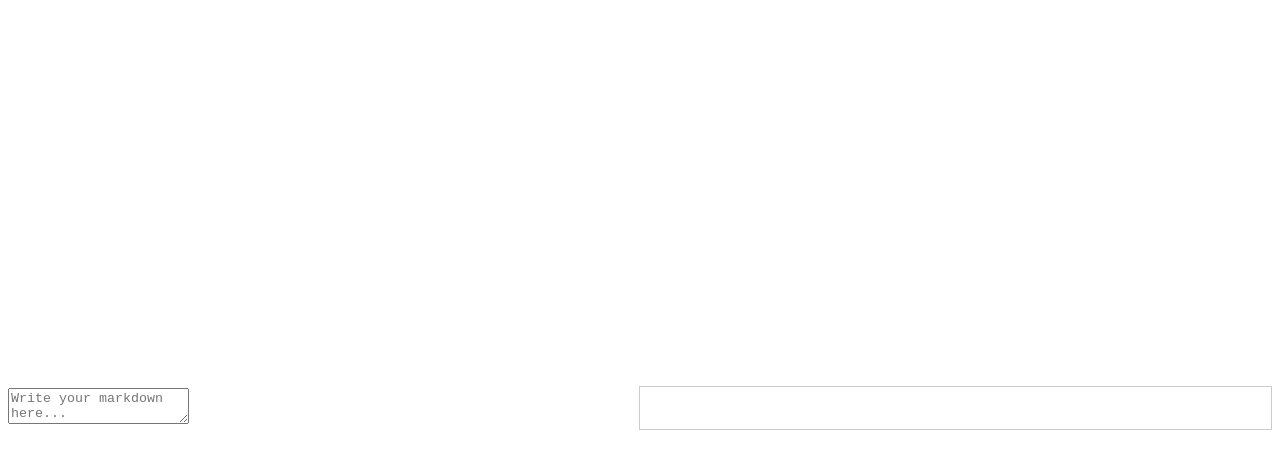
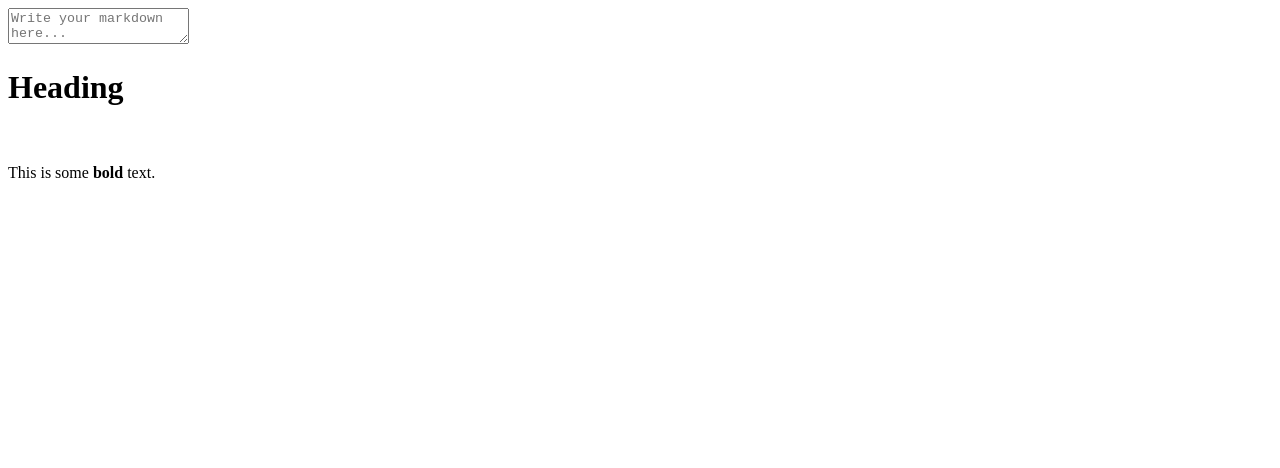
Before and after one commit to acciojob/markdown-ArbajAr7, a React app: page / in a window 1280 px wide. Shown: the top 468 px of the page. Built offline with nearby package versions, Linux system fonts and the light colour scheme.

Commit message:
ninth commit

```diff
--- a/src/components/App.js
+++ b/src/components/App.js
@@ -1,42 +1,40 @@
+
 import React, { useState, useEffect } from 'react';
 
-
-import './../styles/App.css';
-
-const App = () => {
+const MarkdownApp = () => {
   const [markdown, setMarkdown] = useState('');
-  const [isLoading, setIsLoading] = useState(false);
+  const [html, setHtml] = useState('');
 
   useEffect(() => {
-    // Simulate loading process
-    setIsLoading(true);
-    setTimeout(() => {
-      setIsLoading(false);
-    }, 2000);
+    // Convert markdown to HTML
+    const convertMarkdownToHtml = () => {
+      // Implement your own markdown to HTML conversion logic here
+      // For simplicity, let's just replace line breaks with <br> tags
+      return markdown.split('\n').map((line, index) => <div key={index}>{line}<br /></div>);
+    };
+
+    // Call the conversion function and update the HTML state
+    setHtml(convertMarkdownToHtml());
   }, [markdown]);
-
-  const handleMarkdownChange = (event) => {
-    setMarkdown(event.target.value);
-  };
 
   return (
     <div className="app">
-      <div className="textarea">
-        <textarea
-          value={markdown}
-          onChange={handleMarkdownChange}
-          placeholder="Write your markdown here..."
-        />
-      </div>
-      <div className="preview">
-        {isLoading ? (
-          <p className="loading">Loading...</p>
-        ) : (
-          <h1 dangerouslySetInnerHTML={{ __html: markdown }} />
-        )}
-      </div>
+      <textarea
+        className="textarea"
+        value={markdown}
+        onChange={(e) => setMarkdown(e.target.value)}
+        placeholder="Write your markdown here..."
+      />
+      <div className="preview"> <h1>Heading</h1>
+        <br></br>
+        <br></br>
+        <span>
+          This is some <strong>bold</strong> text.
+        </span>
+{html}</div>
+
     </div>
   );
 };
 
-export default App;
+export default MarkdownApp;
--- a/src/styles/App.css
+++ b/src/styles/App.css
@@ -1,22 +1,12 @@
-.app {
-    display: flex;
-    justify-content: space-around;
+h1 {
+    color: #27aedb;
+    text-align: center;
+    }
+
+
+button{
+    color: #27aedb;
+    text-align: center;
+    justify-content: center;
     align-items: center;
-    height: 100vh;
-  }
-
-  .textarea {
-    flex: 1;
-    margin-right: 20px;
-  }
-
-  .preview {
-    flex: 1;
-    border: 1px solid #ccc;
-    padding: 10px;
-    overflow-y: auto;
-  }
-
-  .loading {
-    font-weight: bold;
-  }
+}
```
